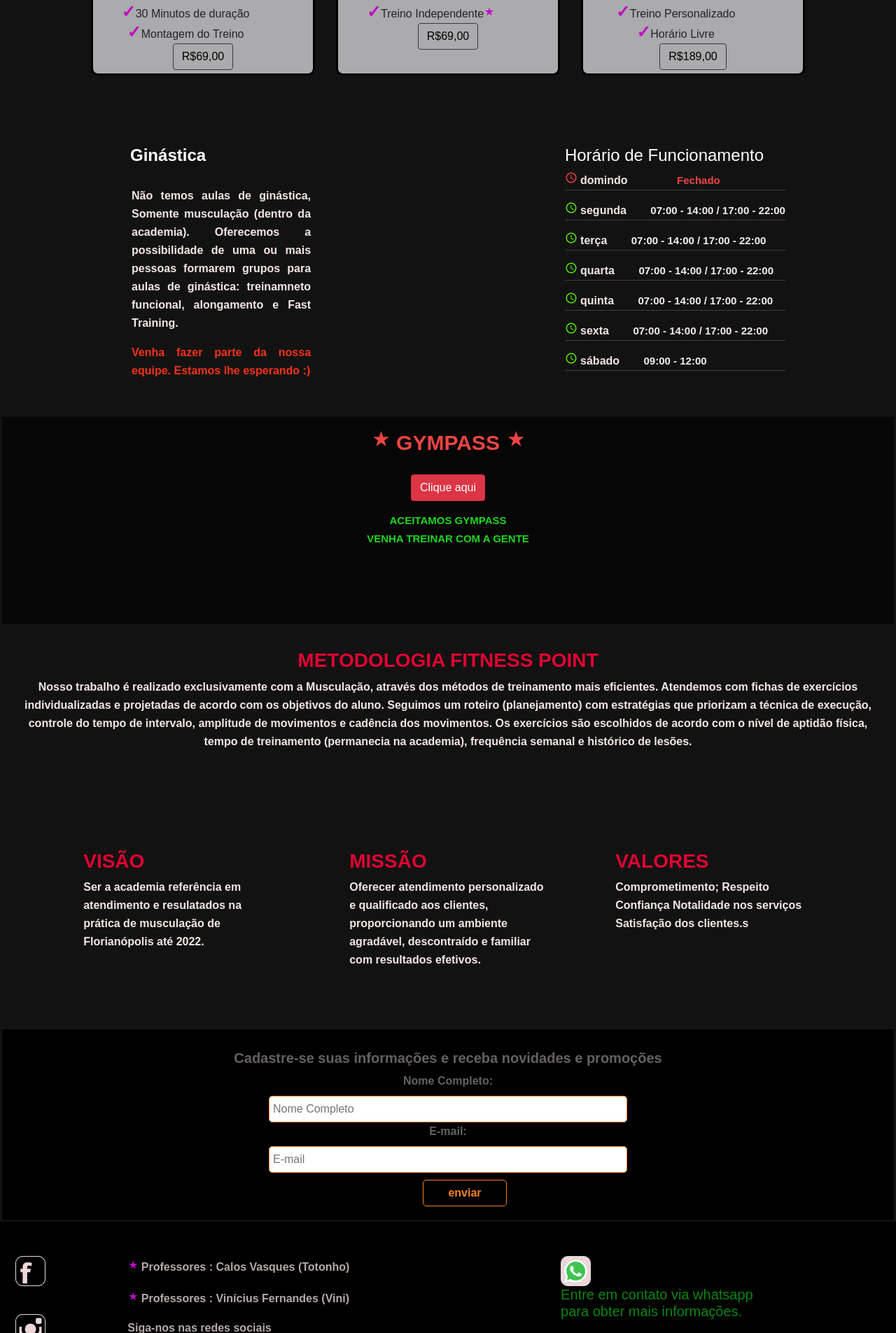
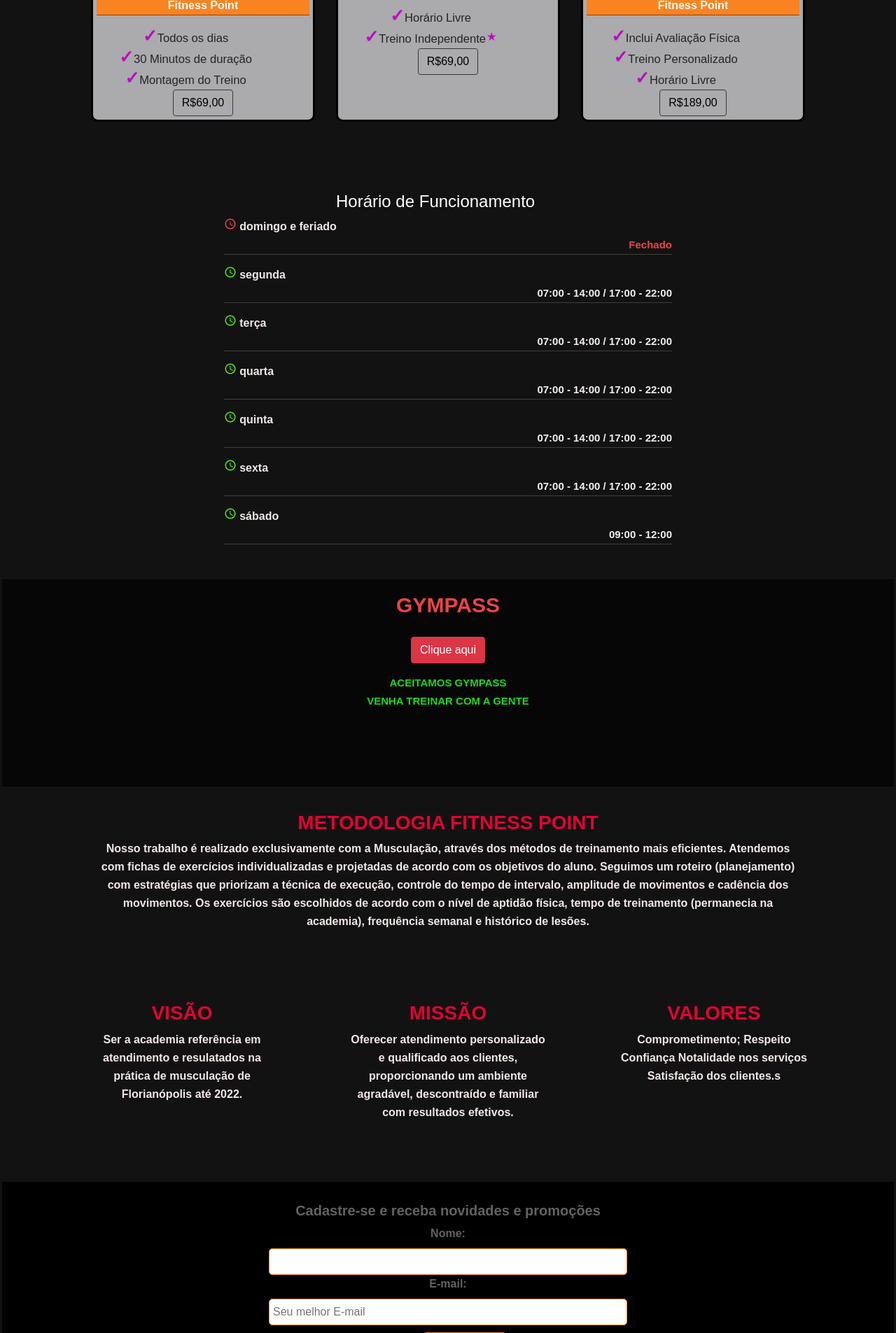
Before and after one commit to danilo992/public_php, a PHP site: page / in a window 1280 px wide. Shown: the part 2510-4415 px from the top of the page at 70% size. Run offline with PHP 8.4, Linux system fonts and the light colour scheme.

Commit message:
finalizando o site php com banco de dados sql e mysql

```diff
--- a/css/style.css
+++ b/css/style.css
@@ -272,6 +272,7 @@ p {
     color: rgb(10, 10, 9);
     font-weight: 900;
     text-transform: uppercase;
+    text-align: center;
 }
 
 .container-plano-mlc p {
@@ -279,17 +280,21 @@ p {
     border-top: 0.4px solid #00000077;
     background-color: rgb(250, 131, 33);
     color: #FFF;
+
 }
 
 .list-plano-mlc ul {
     list-style-type: none;
     margin: 0 0 0 -50px;
 }
-
+.list-plano-mlc ul li{
+   font-size: 1.3vw;
+}
 /*button container*/
 .btn-plano-mcl {
     margin-top: 10px;
 }
+
 
 /*section gympass*/
 .container-section-4 {
@@ -348,6 +353,7 @@ p {
 .container-horas, h4 {
     margin-bottom: 50px;
     color: #FFF;
+    width: 50%;
 }
 
 .container-horas strong {
@@ -364,9 +370,10 @@ p {
     color: hsl(0, 83%, 60%);
 }
 
-.horas {
-    text-align: start;
-    margin-left: 30px;
+.horas, .fechado {
+    display: flex;
+    justify-content: flex-end;
+    padding: 0;
 }
 
 #fechado strong {
@@ -390,6 +397,7 @@ p {
 .metodologia  {
     text-align: center;
     padding: 15px;
+    width: 80vw;
 }
 .metodologia h3 {
     color: #df0433;
@@ -398,9 +406,9 @@ p {
     margin-top: 20px;
 }
 .container-metodogia {
+    text-align: center;
     display: flex;
     width: 100vw;
-    margin-top: 40px;
     padding: 70px;
 }
 
@@ -462,7 +470,7 @@ input {
 footer {
     display: flex !important;
     background-color: #000;
-    height: 88vh;
+    height: 70vh;
     width: 99.9%;
     padding-top: 50px;
     border-top: 1px solid rgba(209, 191, 191, 0.171);
@@ -489,14 +497,14 @@ aside {
 .aside-whats a {
     display: flex;
     justify-content: center;
-    color: #0ec518ad;
+    color: rgb(189, 11, 196);
     text-decoration: none;
 }
 
 .aside-whats a:hover {
     display: flex;
     justify-content: center;
-    color: rgb(250, 131, 33);
+    color: #0ec518ad;
     text-decoration: none;
 }
 
@@ -551,6 +559,11 @@ aside {
     height: 50px;
 }
 
+.autor {
+    font-size: 7.7px;
+    padding: 0 20px 20px 20px;
+}
+
 /*fim-footer*/
 /*---- @media screen --------------------------*/
 @media screen and (min-width: 320px) and (max-width:640px){
@@ -559,7 +572,7 @@ aside {
         padding: 0;
     }
 /*menu javascript*/
-    #mainMenu, .pagseguro p, .fixed, .container-metodogia, .container-ginastica{
+    #mainMenu, .pagseguro p, .fixed, .container-metodogia, .container-ginastica, .container-header p {
         display: none;
     }
 
@@ -570,10 +583,6 @@ aside {
 
     .container-header {
         border-bottom: 1px solid rgba(240, 113, 9, 0.137);
-    }
-
-    .container-header p{
-        font-size: 10px;
     }
 
     header {
@@ -615,6 +624,10 @@ aside {
         margin-left: 160px;
         z-index: 1;
     }
+
+    .list-plano-mlc ul li{
+        font-size: 4.2vw;
+     }
 
     #galeria, .imagen-section img {
         width: 100%;
@@ -675,6 +688,10 @@ aside {
         font-size: 10px;
     }
 
+    .metodologia {
+        display: none;
+    }
+
 
     /*formulario index-php*/
     .container-formulario {
@@ -711,7 +728,7 @@ aside {
         display: flex;
         flex-direction: column;
         background-color: #000;
-        height: 150vh;
+        height: 130vh;
         width: 100vw;
     }
 
@@ -788,14 +805,14 @@ aside {
 
 }
 /*---------  media screen  -----------*/
-@media screen and (min-width: 375px) and (max-width:700px) {
+@media screen and (min-width: 630px) and (max-width:700px) {
     body {
         margin: 0;
         padding: 0;
         font-family: Verdana, Geneva, Tahoma, sans-serif;
     }
 
-    #mainMenu, .pagseguro p, .fixed, .container-metodogia, .container-ginastica{
+    #mainMenu, .pagseguro p, .fixed, .container-metodogia, .container-ginastica, .metodologia {
         display: none;
     }
 
@@ -896,6 +913,7 @@ aside {
         margin: 50px 0 10px 0;
 
     }
+
     /*formulario index-php*/
     .container-formulario {
         width: 100vw ;
@@ -1006,10 +1024,7 @@ aside {
         height: 100px;
         margin-left: 60px;
     }
-
 }
-
-
 
 @media screen and (min-width: 700px) and (max-width:800px) {
     #mainMenu, .fixed {
--- a/index.php
+++ b/index.php
@@ -15,7 +15,7 @@ session_start();
   <!--container header-->
   <div class="container-header">
       <a href="#menu"><i class="material-icons">home</i><P>Home</P></a>
-      <a href="#redes-sociais"><i class="material-icons">face</i><P>Redes Social</P></a>
+      <a href="#redes-sociais"><i class="material-icons">face</i><P>Redes Sociais</P></a>
       <a href="https://wa.me/5548988332008?text=Olá,%20tudo%20bem?%20gostaria%20de%20mais%20informaçõe%20sobre%20Fitness%20Point" target="_banck"><i class="material-icons">call</i><P>Ligar</P></a>
       <a href="https://www.google.com/maps/place/Rod.+Virg%C3%ADlio+V%C3%A1rzea,+1974+-+Saco+Grande,+Florian%C3%B3polis+-+SC,+88032-001/@-27.5434434,-48.5024523,17z/data=!3m1!4b1!4m5!3m4!1s0x95274768741beeb7:0xf79d3f0a49760c0b!8m2!3d-27.5434434!4d-48.5002636" target="_banck"><i class="material-icons">room</i><p>Localização</p></a>
   </div>
@@ -58,8 +58,8 @@ session_start();
                   Conheça os Planos de Musculação
                 </h3>
                 <p>
-                  Nosso trabalho é deixa você satisfeito!<br>
-                  Venha fazer parte da nossa Academia
+                  Nosso trabalho é deixar você satisfeito,<br>
+                  Venha fazer parte da nossa Academia!
                 </p>
                 <h2>
                   Fitness Point Academia
@@ -254,22 +254,12 @@ session_start();
                <!--fim plano-->
                 <!--SECTION HORA-->
                 <section class="container-hr-gn">
-                  <section class="container-ginastica">
-                    <h4>Ginástica</h4>
-                      <p>
-                        Não temos aulas de ginástica, Somente musculação (dentro da academia).
-                        Oferecemos a possibilidade de uma ou mais pessoas
-                        formarem grupos para aulas de ginástica: treinamneto
-                        funcional, alongamento e Fast Training.
-                      </p>
-                      <p class="paragrafo">
-                        Venha fazer parte da nossa equipe.
-                        Estamos lhe esperando :)
-                      </p>
+
+
            </section>
                   <section class="container-horas" id="horario">
                       <h4>Horário de Funcionamento</h4>
-                        <p id="fechado"> <strong class="material-icone">  <i class="material-icons">schedule</i> </strong> domindo <strong class="fechado"> Fechado </strong> </p>
+                        <p id="fechado"> <strong class="material-icone">  <i class="material-icons">schedule</i> </strong> domingo e feriado <strong class="fechado"> Fechado </strong> </p>
                         <p id="verde"> <strong class="material-icone">  <i class="material-icons">schedule</i> </strong> segunda <strong class="horas"> 07:00 - 14:00 / 17:00 - 22:00 </strong> </p>
                         <p id="verde"> <strong class="material-icone">  <i class="material-icons">schedule</i> </strong> terça <strong class="horas"> 07:00 - 14:00 / 17:00 - 22:00  </strong> </p>
                         <p id="verde"> <strong class="material-icone">  <i class="material-icons">schedule</i> </strong> quarta <strong class="horas"> 07:00 - 14:00 / 17:00 - 22:00  </strong> </p>
@@ -283,7 +273,7 @@ session_start();
                 <section class="container-section-4">
                    <div class="container-gympass">
                       <h3>
-                        <strong>&#8902;</strong>  Gympass  <strong>&#8902;</strong>
+                        Gympass
                       </h3>
                       <a href="https://www.gympass.com/negocios/fitness-point-academia-358d9123-ad0b-4161-8295-cfa7e0a96b10" target="_blank">
                         <button type="button" class="btn btn-danger">Clique aqui</button>
@@ -307,9 +297,10 @@ session_start();
                    estratégias que priorizam a técnica de execução, controle do tempo de intervalo,
                    amplitude de movimentos e cadência dos movimentos. Os exercícios são escolhidos de acordo com o nível de aptidão física, tempo de treinamento (permanecia na academia),  frequência semanal  e histórico de lesões.
                  </p>
+                 </section>
 
-                </section>
                 <section class="container-metodogia">
+
                   <article>
                     <h3>Visão</h3>
                     <p>
@@ -340,7 +331,7 @@ session_start();
 
                 <!--formulario index-php-->
                 <section class="container-formulario">
-                  <h5>Cadastre-se suas informações e receba novidades e promoções</h5>
+                  <h5>Cadastre-se e receba novidades e promoções</h5>
                   <?php
                     if(isset($_SESSION['msg'])) {
                       echo $_SESSION['msg'];
@@ -348,10 +339,10 @@ session_start();
                     }
                   ?>
                     <form method="POST" action="processa.php">
-                      <label>Nome Completo:</label>
-                          <input type="text" name="nome" placeholder="Nome Completo" maxlength="80" required>
+                      <label>Nome:</label>
+                          <input type="text" name="nome" placeholder="" maxlength="80" required>
                       <label>E-mail:</label>
-                          <input type="email" name="email" placeholder="E-mail" required>
+                          <input type="email" name="email" placeholder="Seu melhor E-mail" required>
                         <input type="submit" value="enviar">
                     </form>
                 </section>
@@ -393,14 +384,14 @@ session_start();
       <!--aside 3-->
       <aside class="aside-whats">
         <a href="https://wa.me/5548988332008?text=Olá,%20tudo%20bem?%20gostaria%20de%20mais%20informações%20sobre%20Fitness%20Point" target="_banck">
-          <figure><img src="img/icons8-cor-50.png" alt="whatsapp" title="whatsapp">
+          <figure><img src="https://img.icons8.com/windows/32/000000/whatsapp.png">
             <figcaption><h5>Entre em contato via whatsapp<br> para obter mais informações.</h5></figcaption>
           </figure>
         </a>
         <aside class="pagseguro">
           <aside>
             <p><strong>Forma de pagamento</strong></p>
-            <p>Parcele suas compras em até 12x</p>
+
             <p>
               O nossa academia oferece diversas formas de pagamento.
               Escolha a melhor formar de pagamento para você!
--- a/plano.php
+++ b/plano.php
@@ -30,8 +30,6 @@
         <ul>
             <li><a href="plano.php" target="_banck">Planos</a></li>
             <li><a href="modalidade.php" target="_banck">Modalidade</a></li>
-            <li class="visivel-list" target="_banck"><a href="#horario">Horários</a></li>
-            <li><a href="#metodologia" target="_banck">Metodologia de Trabalho</a></li>
             <li><a href="avaliacaoFisica.php" target="_banck">Avaliação Física</a></li>
         </ul>
       </nav>
@@ -198,7 +196,7 @@
         <aside class="pagseguro">
           <aside>
             <p><strong>Forma de pagamento</strong></p>
-            <p>Parcele suas compras em até 12x</p>
+
             <p>
               O nossa academia oferece diversas formas de pagamento.
               Escolha a melhor formar de pagamento para você!
```
Also changed, not shown: avaliacaoFisica.php (+15 -35 lines), celke-2.sql (added, +96 -0 lines), css/avaliacao.css (+44 -18 lines), css/stylesheet.css (+26 -0 lines), modalidade.php (+29 -0 lines), img/avaliaca3.jpeg (added), img/avaliaca4.jpeg (added), img/avaliacao1.jpeg (added), img/avaliacao2.jpeg (added), img/banner-pagseguro.png (deleted), img/cartoes.png, img/icons8-cor-50.png (deleted), img/pagseguro-lightbox.png (deleted). Lines whose indentation alone changed are shown as unchanged.
